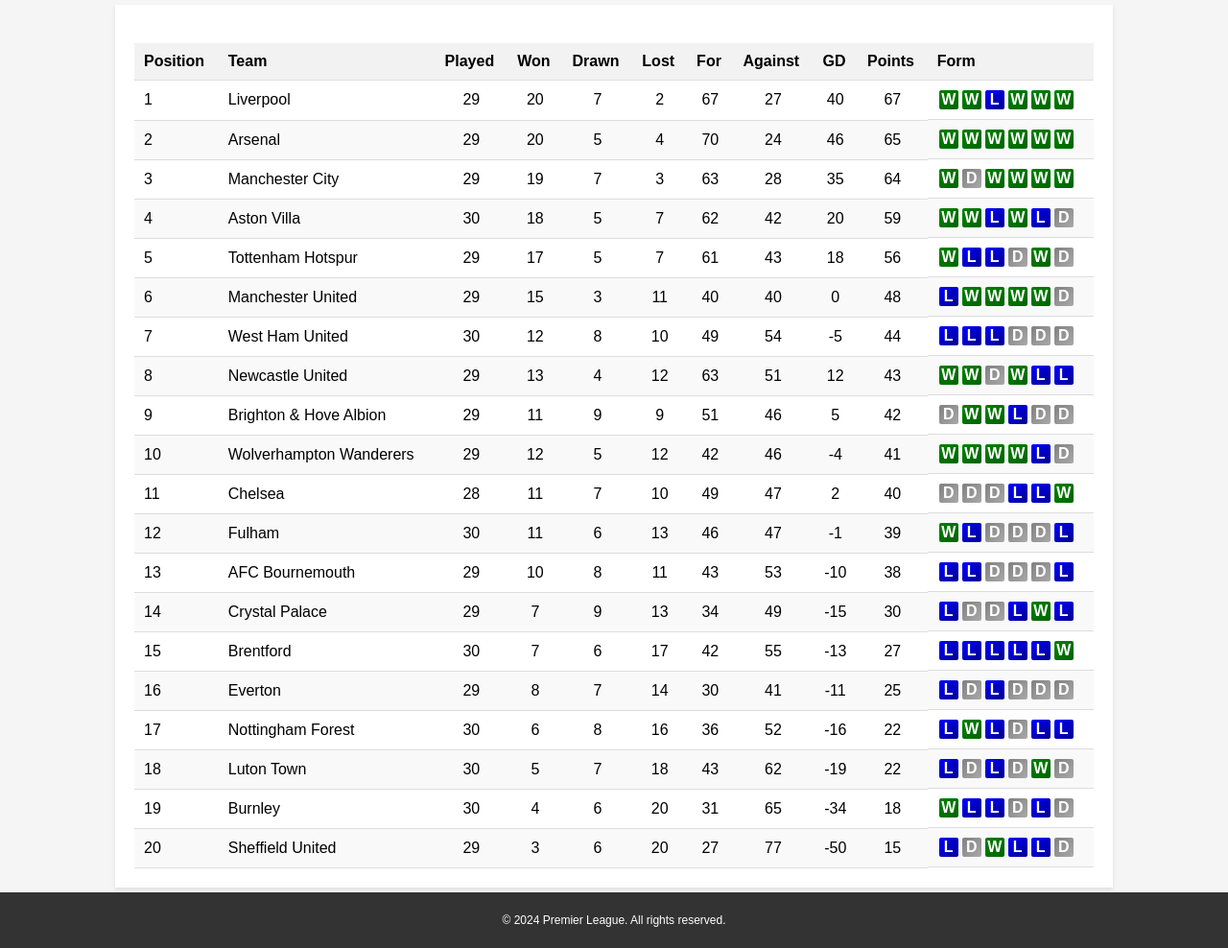
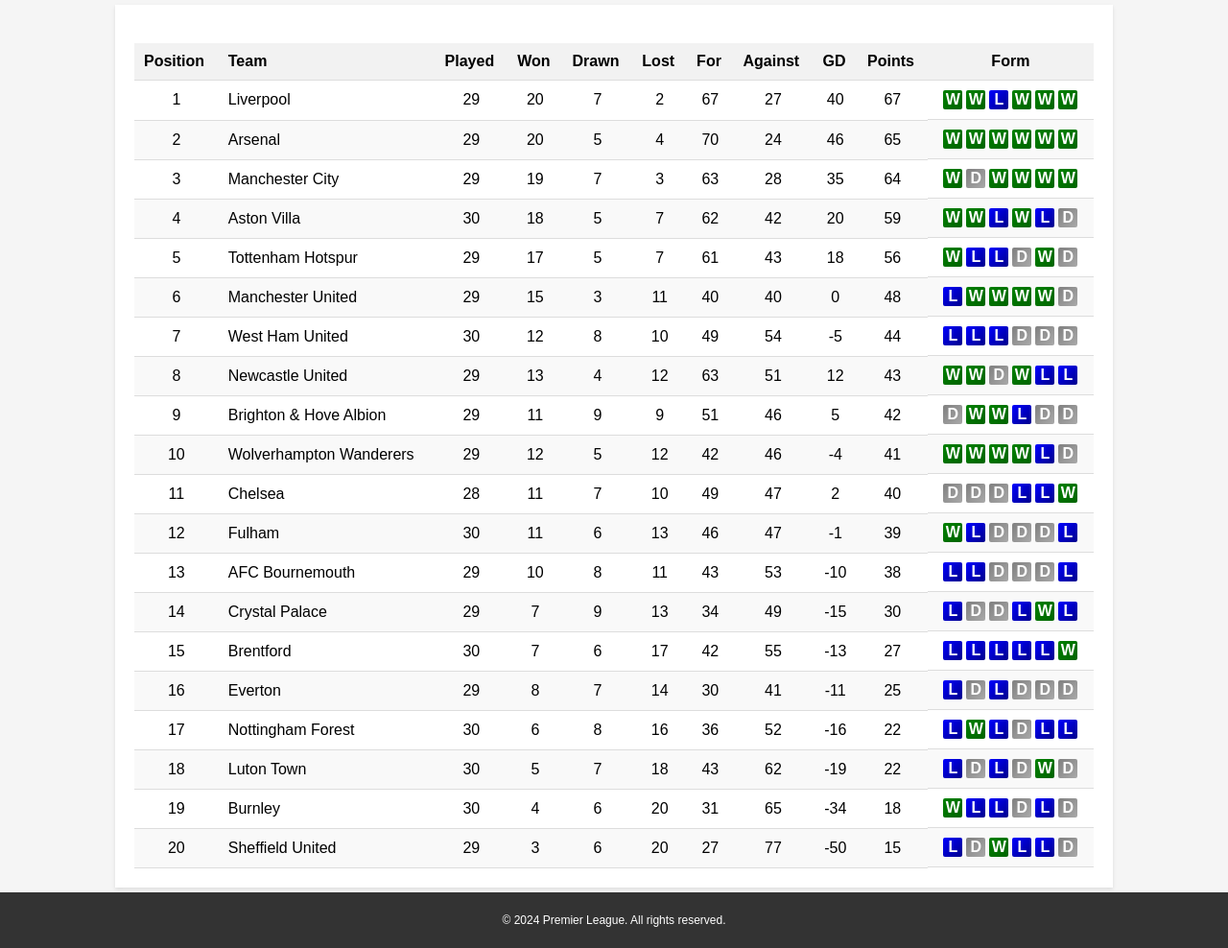
Before and after one commit to danielhafezi/PremierPulse, a PHP site: page /League.html in a window 1280 px wide. Shown: the part 68-1056 px from the top of the page at 96% size. Run offline with PHP 8.4, Linux system fonts and the light colour scheme.

Commit message:
Fixed table size and positiong of form items

```diff
--- a/League.css
+++ b/League.css
@@ -37,8 +37,11 @@ body {
 
   #league-table td:first-child {
     white-space: nowrap;
+    text-align: center;
   }
-
+  #league-table th:last-child {
+    text-align: center;
+  }
 #league-table th,
 #league-table td:nth-child(1)
 #league-table td:nth-child(2),
@@ -54,9 +57,14 @@ body {
   text-align: center;
 }
 
+.form-header {
+  text-align: center;
+}
+
   .form {
     text-align: center;
     display: flex;
+    justify-content: center;
   }
 
   .form span {
--- a/League.html
+++ b/League.html
@@ -25,7 +25,7 @@
           <th>Against</th>
           <th>GD</th>
           <th>Points</th>
-          <th>Form</th>
+          <th class="form-header">Form</th>
         </tr>
       </thead>
       <tbody id="league-table">
```
